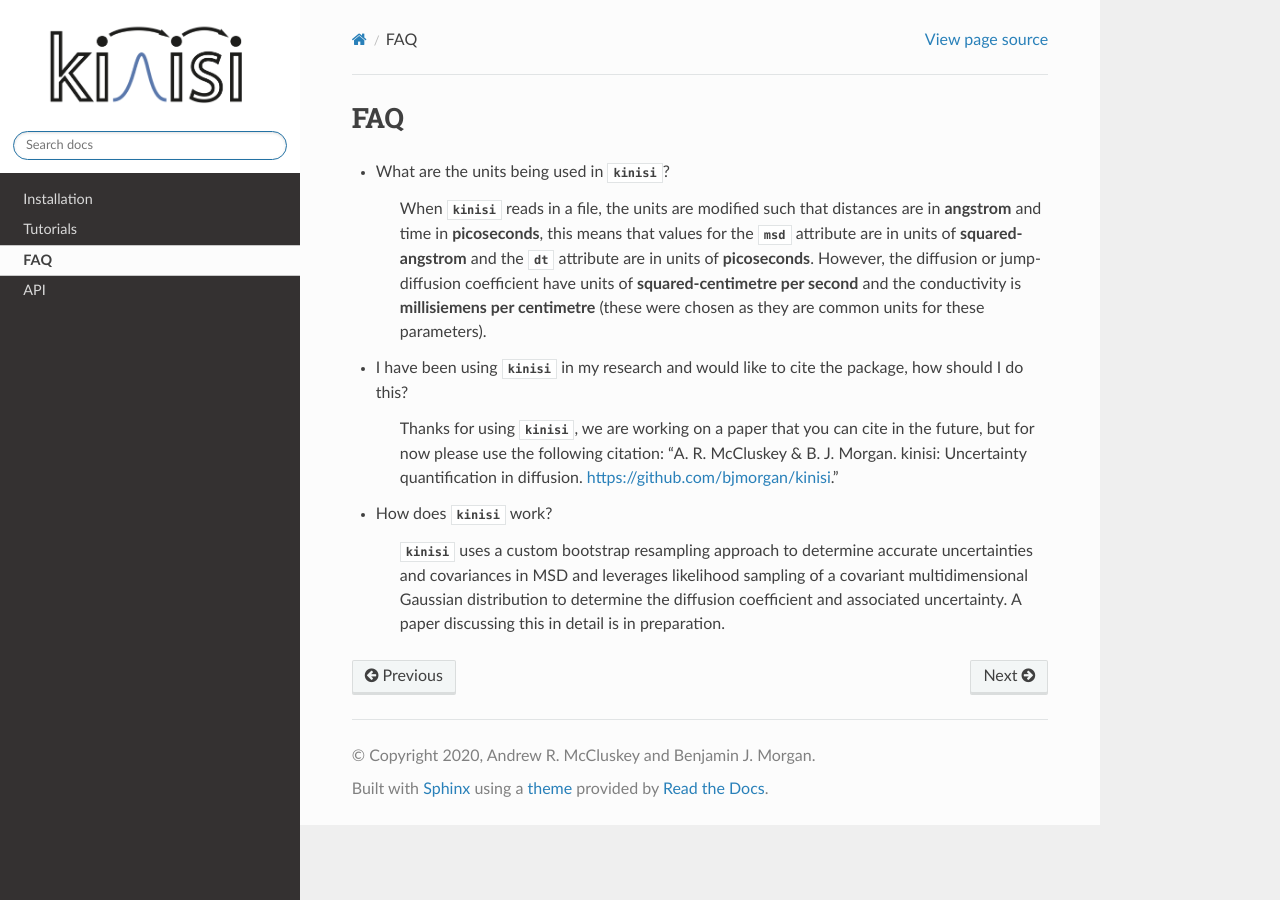
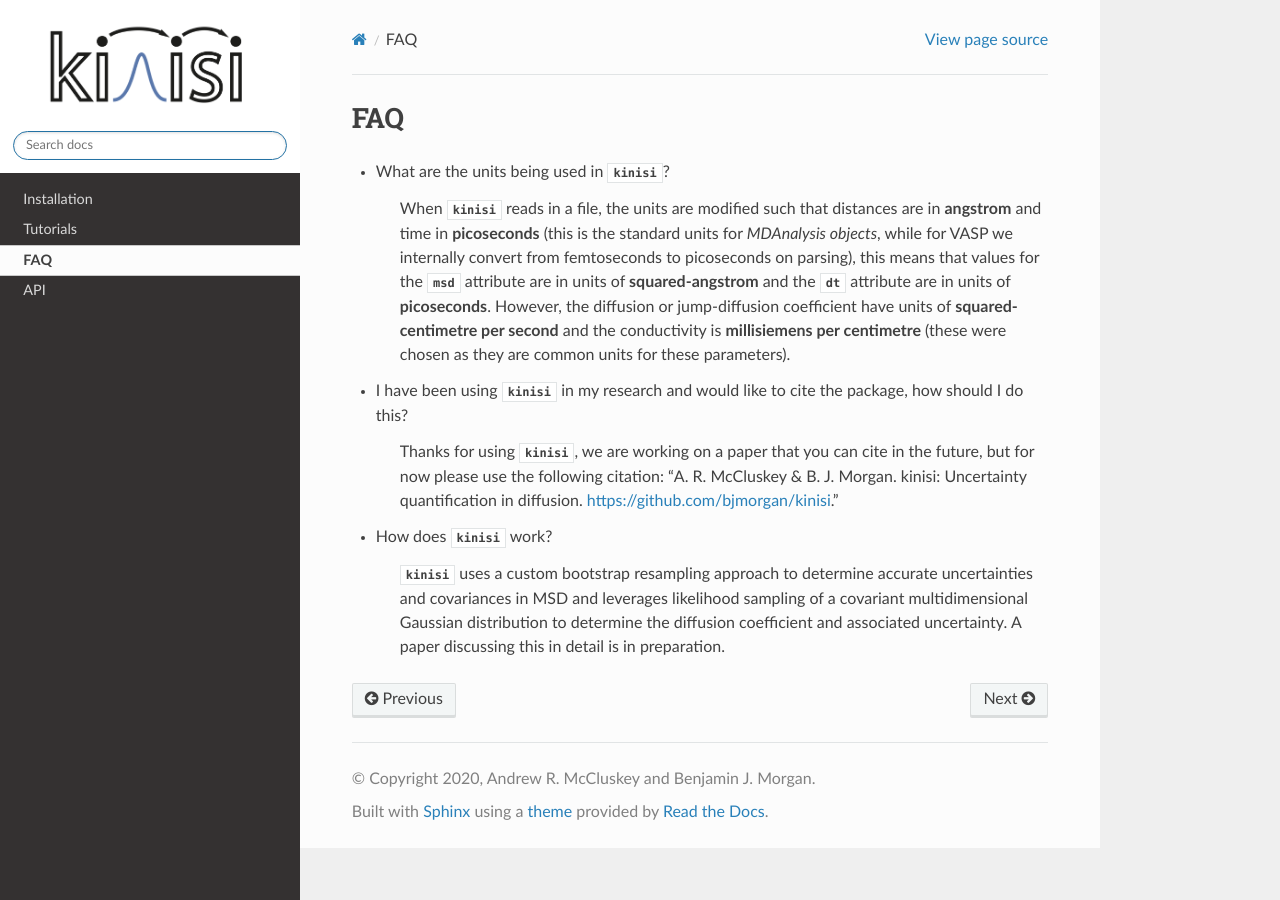
Before and after one commit to bjmorgan/kinisi, a Sphinx documentation site: the page built from docs/source/faq.rst, in a window 1280 px wide. Built offline with Sphinx 7.4.7 and the Read the Docs theme 2.0.0, drawn with Linux system fonts in a browser that asks for light colours; formulas are drawn with MathJax 3; the version number could not be read and is left out.

Commit message:
more details

```diff
--- a/docs/source/faq.rst
+++ b/docs/source/faq.rst
@@ -3,7 +3,7 @@
 
 - What are the units being used in :py:mod:`kinisi`?
 
-    When :py:mod:`kinisi` reads in a file, the units are modified such that distances are in **angstrom** and time in **picoseconds**, this means that values for the :py:attr:`msd` attribute are in units of **squared-angstrom** and the :py:attr:`dt` attribute are in units of **picoseconds**. However, the diffusion or jump-diffusion coefficient have units of **squared-centimetre per second** and the conductivity is **millisiemens per centimetre** (these were chosen as they are common units for these parameters).
+    When :py:mod:`kinisi` reads in a file, the units are modified such that distances are in **angstrom** and time in **picoseconds** (this is the standard units for `MDAnalysis objects`, while for VASP we internally convert from femtoseconds to picoseconds on parsing), this means that values for the :py:attr:`msd` attribute are in units of **squared-angstrom** and the :py:attr:`dt` attribute are in units of **picoseconds**. However, the diffusion or jump-diffusion coefficient have units of **squared-centimetre per second** and the conductivity is **millisiemens per centimetre** (these were chosen as they are common units for these parameters).
 
 - I have been using :py:mod:`kinisi` in my research and would like to cite the package, how should I do this?
 
@@ -12,3 +12,6 @@
 - How does :py:mod:`kinisi` work?
 
     :py:mod:`kinisi` uses a custom bootstrap resampling approach to determine accurate uncertainties and covariances in MSD and leverages likelihood sampling of a covariant multidimensional Gaussian distribution to determine the diffusion coefficient and associated uncertainty. A paper discussing this in detail is in preparation.
+
+
+.. _MDAnalysis objects: https://docs.mdanalysis.org/1.1.1/documentation_pages/units.html
```
